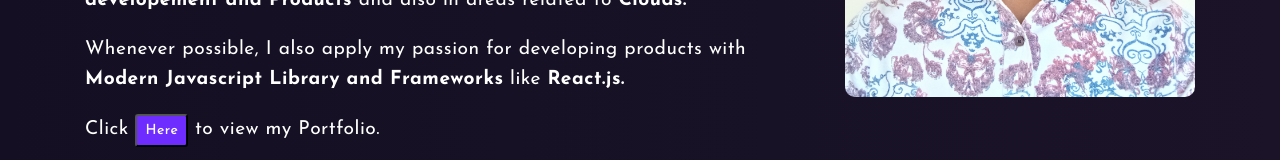
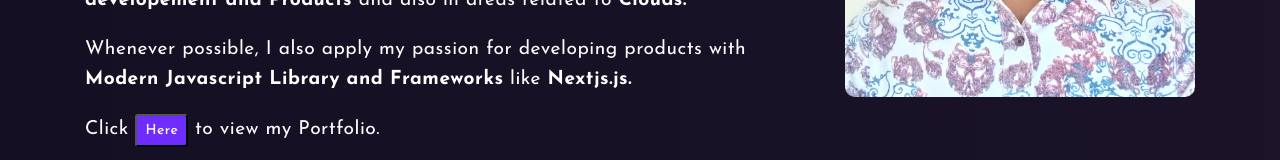
Before and after one commit to anointedosara/my-portfolio, a React (Create React App) app: page / in a window 1280 px wide. Shown: the part 1224-1384 px from the top of the page. Built offline with nearby package versions, Linux system fonts and the light colour scheme.

Commit message:
new commit

```diff
--- a/src/Pages/Home.js
+++ b/src/Pages/Home.js
@@ -94,7 +94,7 @@ function Home() {
             <p>I am a year 2 student of the great University of Benin, Faculty of Environmental Science, Department of Geomatics.
                I'm a self taught Frontend Web Developer with sound knowledge on <b>Reactjs, HTML5, CSS3, Vanilla JavaScript, Restful Apis, Github, Nextjs, Typescript and more.</b></p>
             <p>My field of Interest's are building new <b>Web Technologies, Application developement and Products</b> and also in areas related to <b>Clouds.</b></p>
-            <p>Whenever possible, I also apply my passion for developing products with <b>Modern Javascript Library and Frameworks</b> like <b>React.js.</b></p>
+            <p>Whenever possible, I also apply my passion for developing products with <b>Modern Javascript Library and Frameworks</b> like <b>Nextjs.js.</b></p>
             <p>Click <Link to='/projects'><button className='btn'>Here</button></Link> to view my Portfolio.</p>
           </div>
         </div>
```
